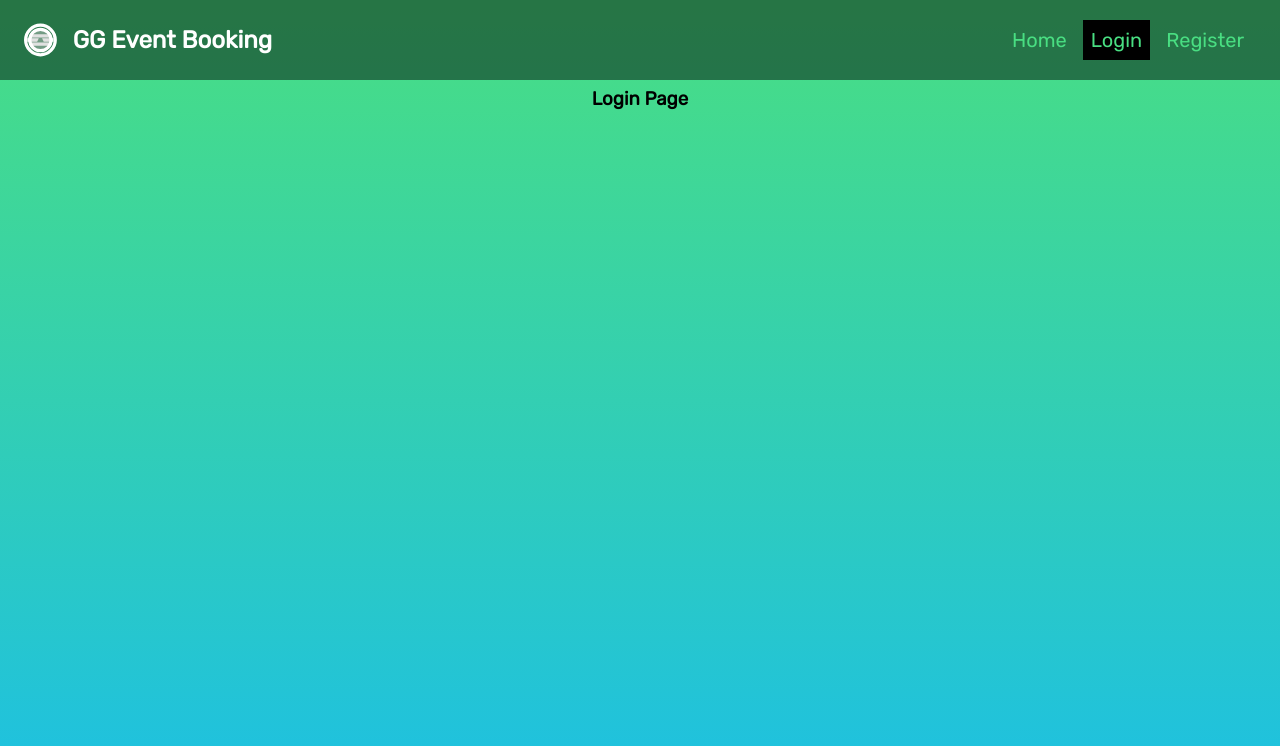
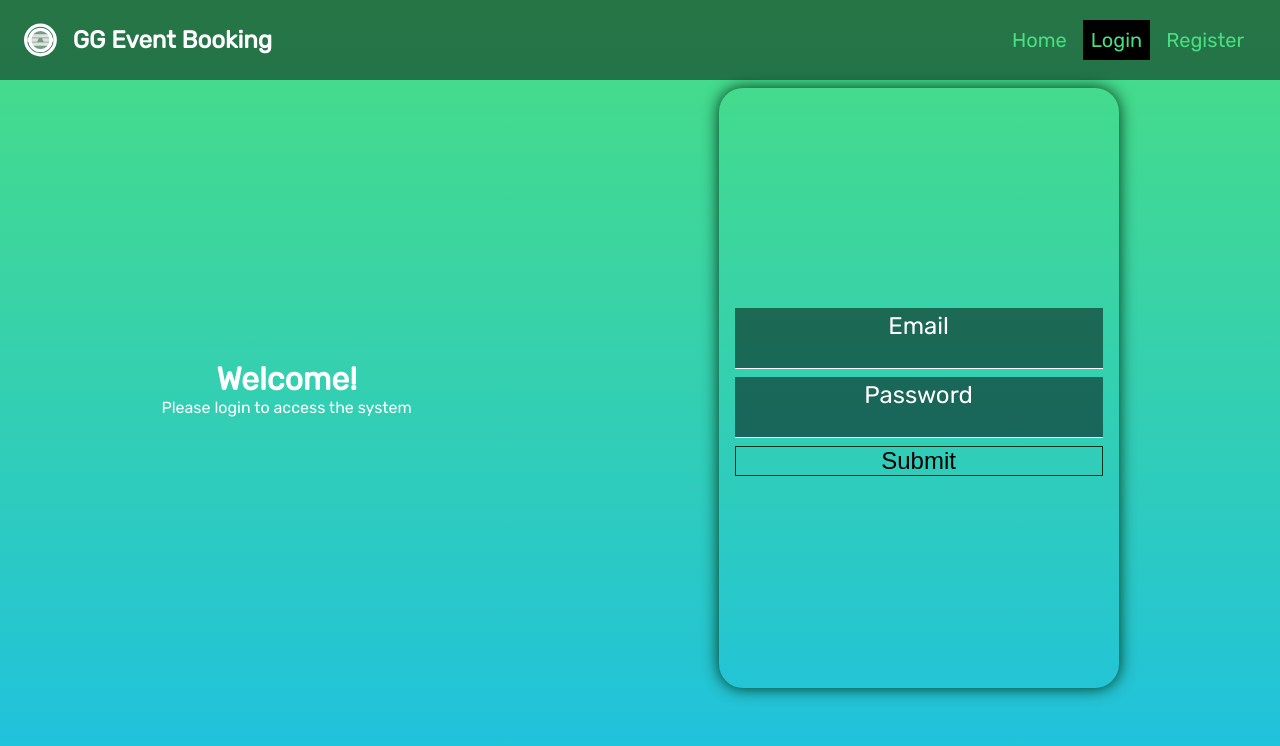
Before and after one commit to garkgodwin/merng-event-booking, a React (Create React App) app in the folder client/: page /login in a window 1280 px wide. Shown: the top 746 px of the page. Built offline with nearby package versions, Linux system fonts and the light colour scheme; no server answers; the HTML template or start-up script is replaced by a standard one; a web font is replaced by a local one.

Commit message:
Added Login

```diff
--- /dev/null
+++ b/client/src/components/buttons/FormButton.css
@@ -0,0 +1,11 @@
+.FormButton{
+    width: auto;
+    height: auto;
+    font-size: 24px;
+    outline: none;
+    border: none;
+    margin-top: 8px;
+    background-color: transparent;
+    border: 1px solid var(--green-2);
+    cursor: pointer;
+}
--- /dev/null
+++ b/client/src/components/buttons/FormButton.js
@@ -0,0 +1,13 @@
+import React from "react";
+
+import "./FormButton.css";
+
+const FormButton = ({ cName, text, type }) => {
+  return (
+    <button className={"FormButton " + cName} type={type}>
+      {text}
+    </button>
+  );
+};
+
+export default FormButton;
--- /dev/null
+++ b/client/src/components/forms/LoginForm.css
@@ -0,0 +1,11 @@
+.LoginForm{
+    width: 400px;
+    height: 600px;
+    background-color: var(--white-trans);
+    padding: 16px;
+    border-radius: 24px;
+    box-shadow: 0 0 16px var(--green-2);
+    display: flex;
+    flex-direction: column;
+    justify-content: center;;
+}
--- /dev/null
+++ b/client/src/components/forms/LoginForm.js
@@ -0,0 +1,70 @@
+import React, { useState } from "react";
+import { LOGIN } from "../../graphql/queries/user.queries";
+import { useLazyQuery } from "@apollo/client";
+
+import "./LoginForm.css";
+
+//?COMPONENTS
+import FormButton from "../buttons/FormButton";
+import Input from "../inputs/Input";
+
+const LoginForm = () => {
+  const [login, { error, loading, data }] = useLazyQuery(LOGIN);
+  const [inputs, setInputs] = useState({
+    email: "",
+    password: "",
+  });
+
+  const handleSubmit = async (e) => {
+    e.preventDefault();
+    login({
+      variables: {
+        input: {
+          email: inputs.email,
+          password: inputs.password,
+        },
+      },
+    });
+
+    if (error) {
+      console.log("error");
+    }
+  };
+  const changeEmail = (e) => {
+    const value = e.target.value;
+    setInputs({
+      ...inputs,
+      email: value,
+    });
+  };
+  const changePassword = (e) => {
+    const value = e.target.value;
+    setInputs({
+      ...inputs,
+      password: value,
+    });
+  };
+  return (
+    <form className="LoginForm" onSubmit={handleSubmit}>
+      <Input
+        cName="input-primary input-m"
+        text="Email"
+        placeholder="Email"
+        type="text"
+        value={inputs.email}
+        changeValue={changeEmail}
+      />
+      <Input
+        cName="input-primary input-m"
+        text="Password"
+        placeholder="Password"
+        type="password"
+        value={inputs.password}
+        changeValue={changePassword}
+      />
+      <FormButton cName="btn-primary" text="Submit" type="submit" />
+    </form>
+  );
+};
+
+export default LoginForm;
--- /dev/null
+++ b/client/src/components/inputs/Input.css
@@ -0,0 +1,29 @@
+.Input{
+    width: 100%;
+    display: flex;
+    flex-direction: column;
+    background-color: rgba(0,0,0,0.5);
+    margin-top: 8px;
+    padding: 4px 0 0 0;
+}
+.Input input{
+    background-color: transparent;
+    outline: none;
+    border: none;
+    border-bottom: 1px solid white;
+    padding: 0 8px;
+    color: white;
+}
+.Input label{
+    color: white;
+}
+/*FONT_SIZE*/
+.input-s *{
+    font-size: 20px;
+}
+.input-m *{
+    font-size: 24px;
+}
+.input-l *{
+    font-size: 28px;
+}
--- /dev/null
+++ b/client/src/components/inputs/Input.js
@@ -0,0 +1,15 @@
+import React from "react";
+
+import "./Input.css";
+
+//?changeValue= a callback that changes input state
+const Input = ({ cName, text, type, value, changeValue }) => {
+  return (
+    <div className={"Input " + cName}>
+      <label>{text}</label>
+      <input type={type} value={value} onChange={changeValue} />
+    </div>
+  );
+};
+
+export default Input;
--- a/client/src/graphql/queries/user.queries.js
+++ b/client/src/graphql/queries/user.queries.js
@@ -16,3 +16,10 @@ export const GET_LOGGED_IN_DATA = gql`
     }
   }
 `;
+
+//TODO: FIX LOGININPUT IMPLEMENTATION
+export const LOGIN = gql`
+  query login($email: String, $password: String) {
+    login(input: { email: $email, password: $password })
+  }
+`;
--- a/client/src/pages/Login/index.js
+++ b/client/src/pages/Login/index.js
@@ -1,9 +1,16 @@
 import React from "react";
+
+//?COMPONENTS
+import LoginForm from "../../components/forms/LoginForm";
 
 const Login = () => {
   return (
     <div className="Page page-login">
-      <h3>Login Page</h3>
+      <div className="pl-left">
+        <h1>Welcome!</h1>
+        <p>Please login to access the system</p>
+      </div>
+      <LoginForm />
     </div>
   );
 };
--- a/client/src/pages/pages.css
+++ b/client/src/pages/pages.css
@@ -19,3 +19,9 @@
     justify-content: center;
     align-items:center;
 }
+.page-login{
+    display: flex;
+    justify-content:space-around;
+    align-items:center;
+    color: white;
+}
```
